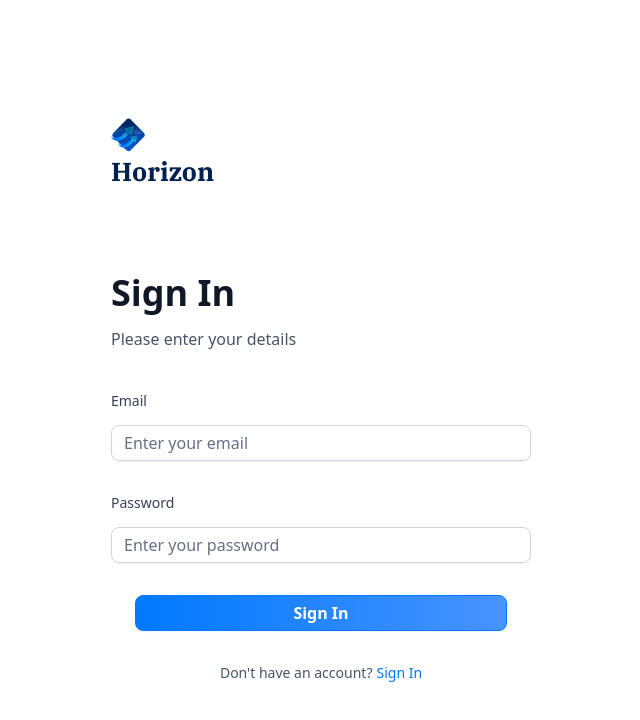
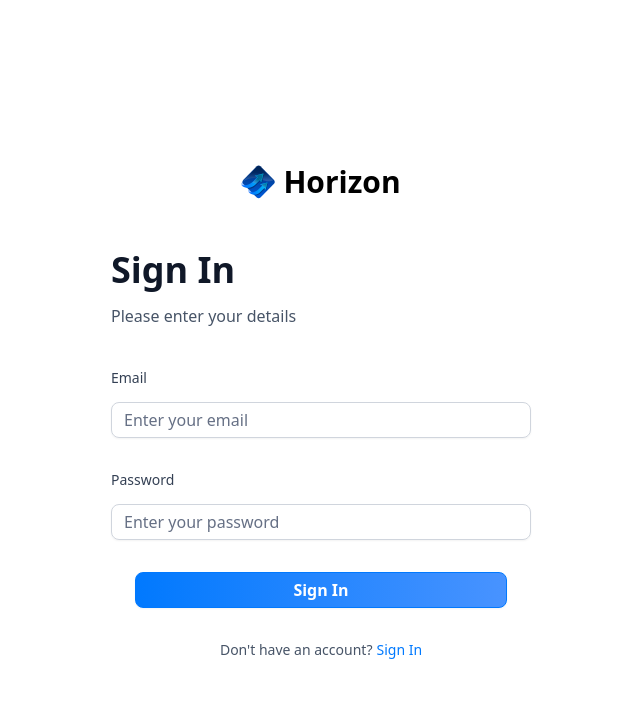
Before and after one commit to JoseBritoP/banking-app, a Next.js app: page /sign-in in a window 1280 px wide. Shown: the top 720 px of the page, without its empty margins (319-959 px from the left). Built offline with nearby package versions, Linux system fonts and the light colour scheme.

Commit message:
Style Form

```diff
--- a/src/components/shared/AuthComponents/AuthHeaderForm.tsx
+++ b/src/components/shared/AuthComponents/AuthHeaderForm.tsx
@@ -4,8 +4,8 @@ import Link from "next/link";
 
 export default function AuthHeaderForm({user,type}:{user:any,type:string}) {
   return (
-    <header className="flex flex-col gap-5 md:gap-8">
-      <Link href={"/"} className={`mb-12 cursor-pointer items-center gap-2 `}>
+    <header className="flex flex-col">
+      <Link href={"/"} className={`mb-12 cursor-pointer items-center justify-center pt-6 gap-2 flex `}>
         <Image
           src={"/icons/logo.svg"}
           width={34}
@@ -13,7 +13,7 @@ export default function AuthHeaderForm({user,type}:{user:any,type:string}) {
           alt="Horizon Logo"
           className={`'size-[24px] max-xl:size-14' }`}
         />
-        <h1 className={`sidebar-logo`}>Horizon</h1>
+        <h1 className={`font-semibold text-3xl text-center`}>Horizon</h1>
       </Link>
       <div className="flex flex-col gap-1 md:gap-3">
         <h1 className="text-24 lg:text-36 font-semibold text-gray-900">
```
